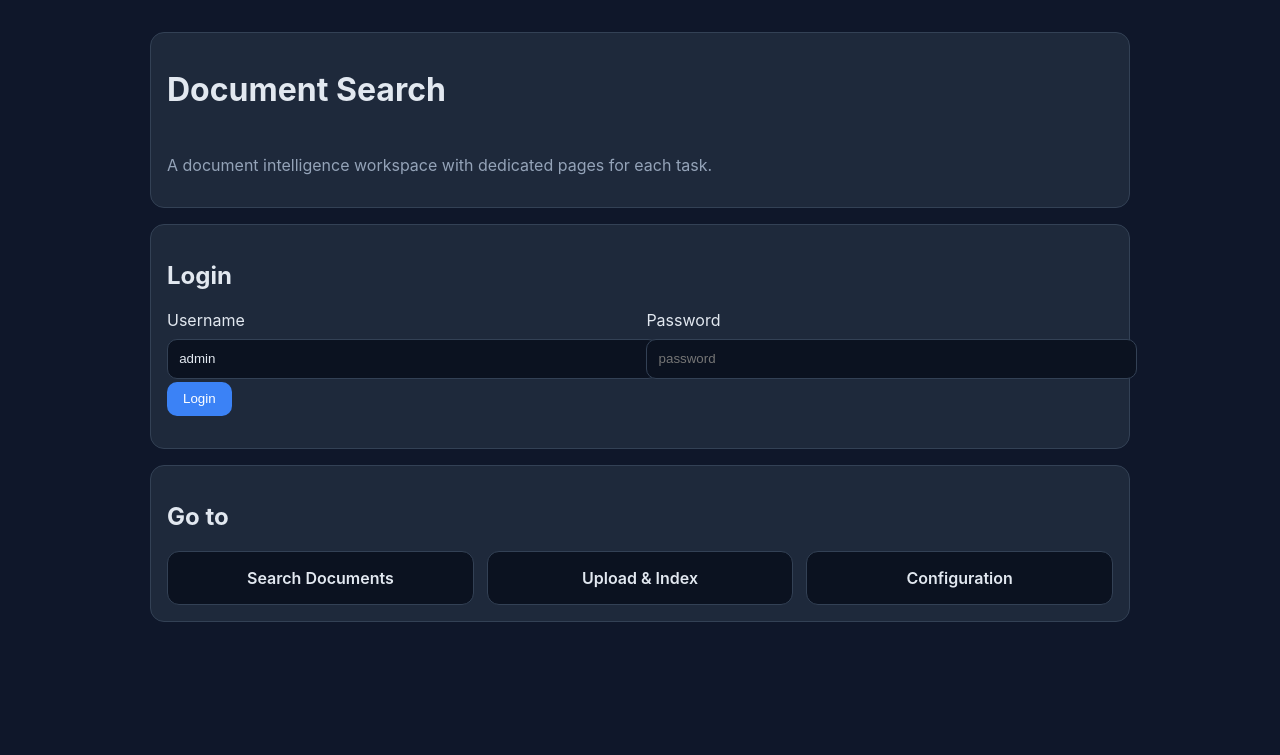
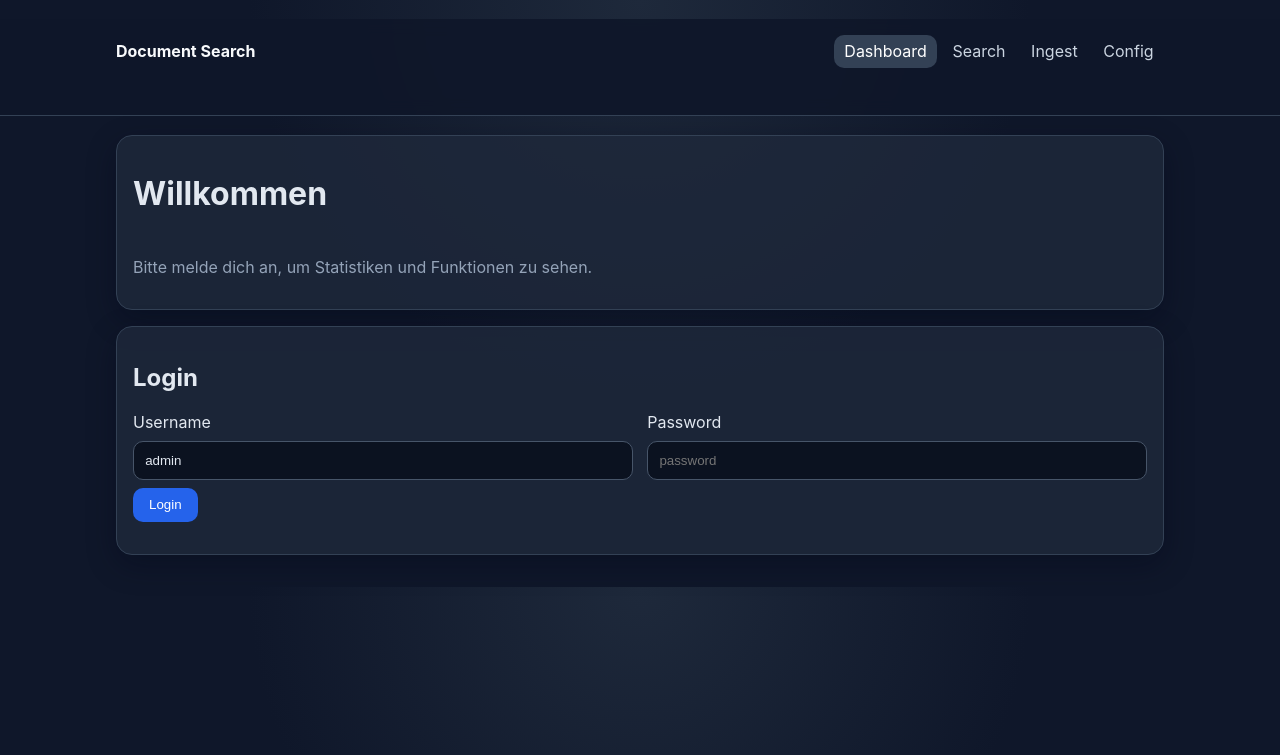
Before and after one commit to harpf/Seekr, a FastAPI app: page / in a window 1280 px wide. Shown: the top 755 px of the page. Run offline with FastAPI, Linux system fonts and the light colour scheme; some libraries are stand-ins or nearby versions.

Commit message:
Redesign UI with navbar and authenticated dashboard stats

```diff
--- a/document_search/app.py
+++ b/document_search/app.py
@@ -313,7 +313,8 @@ def create_app(db_path: str = "./document_index.db") -> FastAPI:
         db = store()
         docs = db.conn.execute("SELECT COUNT(*) FROM documents").fetchone()[0]
         blocks = db.conn.execute("SELECT COUNT(*) FROM content_blocks").fetchone()[0]
-        return {"documents": docs, "content_blocks": blocks, "db_path": db_path}
+        total_size = db.conn.execute("SELECT COALESCE(SUM(file_size), 0) FROM documents").fetchone()[0]
+        return {"documents": docs, "content_blocks": blocks, "total_file_size_bytes": total_size, "db_path": db_path}
 
     @app.get("/api/files/open")
     def api_files_open(document_id: int, x_auth_token: str | None = Header(default=None)):
--- a/document_search/web/static/app.js
+++ b/document_search/web/static/app.js
@@ -2,9 +2,7 @@ let token = localStorage.getItem('documentSearchToken');
 
 async function api(path, method = 'GET', body = null) {
   const headers = { 'X-Auth-Token': token ?? '' };
-  if (body !== null) {
-    headers['Content-Type'] = 'application/json';
-  }
+  if (body !== null) headers['Content-Type'] = 'application/json';
   const res = await fetch(path, { method, headers, body: body ? JSON.stringify(body) : null });
   if (!res.ok) {
     const text = await res.text();
@@ -23,6 +21,23 @@ function setText(id, message, isError = false) {
 function showAuthedPanels() {
   document.getElementById('appPanel')?.classList.remove('hidden');
   document.getElementById('configPanel')?.classList.remove('hidden');
+  document.getElementById('statusPanel')?.classList.remove('hidden');
+}
+
+function formatBytes(bytes) {
+  const size = Number(bytes || 0);
+  if (size <= 0) return '0 MB';
+  return `${(size / (1024 * 1024)).toFixed(2)} MB`;
+}
+
+async function loadStatus() {
+  try {
+    const status = await api('/api/status');
+    document.getElementById('welcomeText') && (document.getElementById('welcomeText').textContent = 'Du bist angemeldet. Hier ist der aktuelle Verarbeitungsstatus.');
+    document.getElementById('statDocuments') && (document.getElementById('statDocuments').textContent = String(status.documents ?? 0));
+    document.getElementById('statBlocks') && (document.getElementById('statBlocks').textContent = String(status.content_blocks ?? 0));
+    document.getElementById('statStorage') && (document.getElementById('statStorage').textContent = formatBytes(status.total_file_size_bytes ?? 0));
+  } catch (_) {}
 }
 
 async function login(options = { redirectToApp: true }) {
@@ -32,9 +47,8 @@ async function login(options = { redirectToApp: true }) {
     localStorage.setItem('documentSearchToken', token);
     setText('loginResult', `Logged in as ${data.username}`);
     showAuthedPanels();
-    if (options.redirectToApp === false && document.getElementById('configPanel')) {
-      await loadConfig();
-    }
+    await loadStatus();
+    if (options.redirectToApp === false && document.getElementById('configPanel')) await loadConfig();
   } catch (error) {
     setText('loginResult', `Login failed: ${error.message}`, true);
   }
@@ -64,9 +78,7 @@ async function loadConfig(){
     cfgExcludePatterns.value = (c.exclude_patterns || []).join(',');
     cfgMaxSize.value = c.max_file_size_mb ?? 100;
     configResult.textContent = 'Loaded config';
-  } catch (e) {
-    configResult.textContent = e.message;
-  }
+  } catch (e) { configResult.textContent = e.message; }
 }
 
 async function saveConfig(){
@@ -92,4 +104,21 @@ async function uploadDocument(){
 
 async function runUpdate(){ try { const res = await api('/api/update/run','POST',{}); updateResult.textContent = JSON.stringify(res,null,2);} catch(e){updateResult.textContent=e.message;} }
 
-showAuthedPanels();
+function initNav() {
+  const map = { home: '/', search: '/search', ingest: '/ingest', config: '/config' };
+  const activeHref = map[document.body?.dataset?.page || ''];
+  document.querySelectorAll('.nav-links a').forEach((link) => {
+    if (link.getAttribute('href') === activeHref) link.classList.add('active');
+  });
+}
+
+async function bootstrap() {
+  initNav();
+  if (token) {
+    showAuthedPanels();
+    await loadStatus();
+    if (document.getElementById('configPanel')) await loadConfig();
+  }
+}
+
+bootstrap();
--- a/document_search/web/static/styles.css
+++ b/document_search/web/static/styles.css
@@ -1,20 +1,27 @@
 :root { color-scheme: dark; }
-body { font-family: Inter, system-ui, sans-serif; margin: 0; background: #0f172a; color: #e2e8f0; }
-.container { max-width: 980px; margin: 2rem auto; padding: 0 1rem; }
-.card { background: #1e293b; border-radius: 14px; padding: 1rem; margin-bottom: 1rem; border: 1px solid #334155; }
-.hero { display: grid; gap: .5rem; }
-.grid-2 { display: grid; grid-template-columns: repeat(auto-fit,minmax(240px,1fr)); gap: .8rem; }
-label { display: grid; gap: .4rem; }
-input, textarea { width: 100%; padding: .7rem; border-radius: 10px; border: 1px solid #334155; background: #0b1220; color: #e2e8f0; margin: .2rem 0; }
-textarea { min-height: 88px; }
-.btn, button { background: #3b82f6; color: white; border: none; border-radius: 10px; padding: .6rem 1rem; cursor: pointer; text-decoration: none; display: inline-block; }
+* { box-sizing: border-box; }
+body { font-family: Inter, system-ui, sans-serif; margin: 0; background: radial-gradient(circle at top, #1e293b, #0f172a 45%); color: #e2e8f0; }
+.container { max-width: 1080px; margin: 1.2rem auto 2rem; padding: 0 1rem; }
+.topbar { position: sticky; top: 0; z-index: 20; border-bottom: 1px solid #334155; background: rgba(15, 23, 42, .9); backdrop-filter: blur(8px); }
+.topbar-inner { display: flex; align-items: center; justify-content: space-between; gap: 1rem; min-height: 64px; }
+.brand { color: #f8fafc; font-weight: 700; text-decoration: none; }
+.nav-links { display: flex; flex-wrap: wrap; gap: .3rem; }
+.nav-links a { color: #cbd5e1; text-decoration: none; padding: .4rem .65rem; border-radius: 10px; }
+.nav-links a.active, .nav-links a:hover { color: #fff; background: #334155; }
+.card { background: #1e293bcc; border-radius: 16px; padding: 1rem; margin-bottom: 1rem; border: 1px solid #334155; box-shadow: 0 10px 30px #02061755; }
+.hero { display: grid; gap: .45rem; }
+.form-grid { display: grid; grid-template-columns: repeat(auto-fit,minmax(250px,1fr)); gap: .9rem; }
+label { display: grid; gap: .35rem; }
+input, textarea { width: 100%; max-width: 100%; padding: .7rem; border-radius: 10px; border: 1px solid #475569; background: #0b1220; color: #e2e8f0; margin: .2rem 0; }
+textarea { min-height: 100px; resize: vertical; }
+.btn, button { background: #2563eb; color: #fff; border: none; border-radius: 10px; padding: .6rem 1rem; cursor: pointer; text-decoration: none; display: inline-block; margin-top: .25rem; }
 .btn-secondary { background: #475569; }
 pre { background: #0b1220; padding: .7rem; border-radius: 10px; overflow-x: auto; }
-.result { padding: .6rem; border-bottom: 1px solid #334155; }
+.result { padding: .9rem 0; border-bottom: 1px solid #334155; }
 .muted { color: #94a3b8; }
 .status.error { color: #fca5a5; }
 .hidden { display: none; }
-
-.grid-3 { display:grid; grid-template-columns: repeat(auto-fit,minmax(180px,1fr)); gap:.8rem; }
-.nav-card { background:#0b1220; border:1px solid #334155; border-radius:12px; padding:1rem; color:#e2e8f0; text-decoration:none; text-align:center; font-weight:600; }
-.nav-card:hover { border-color:#3b82f6; }
+.stats-grid { display: grid; grid-template-columns: repeat(auto-fit,minmax(200px,1fr)); gap: .9rem; }
+.stat-box { background: #0b1220; border: 1px solid #334155; border-radius: 12px; padding: .8rem; display: grid; gap: .35rem; }
+.stat-box span { color: #94a3b8; font-size: .9rem; }
+.stat-box strong { font-size: 1.4rem; }
--- a/document_search/web/templates/index.html
+++ b/document_search/web/templates/index.html
@@ -7,16 +7,28 @@
     <link rel="icon" href="data:," />
     <link rel="stylesheet" href="/static/styles.css" />
   </head>
-  <body>
+  <body data-page="home">
+    <nav class="topbar">
+      <div class="topbar-inner container">
+        <a class="brand" href="/">Document Search</a>
+        <div class="nav-links">
+          <a href="/">Dashboard</a>
+          <a href="/search">Search</a>
+          <a href="/ingest">Ingest</a>
+          <a href="/config">Config</a>
+        </div>
+      </div>
+    </nav>
+
     <main class="container">
       <header class="hero card">
-        <h1>Document Search</h1>
-        <p class="muted">A document intelligence workspace with dedicated pages for each task.</p>
+        <h1>Willkommen</h1>
+        <p id="welcomeText" class="muted">Bitte melde dich an, um Statistiken und Funktionen zu sehen.</p>
       </header>
 
       <section class="card">
         <h2>Login</h2>
-        <div class="grid-2">
+        <div class="form-grid">
           <label>Username<input id="username" placeholder="username" value="admin" /></label>
           <label>Password<input id="password" type="password" placeholder="password" /></label>
         </div>
@@ -24,12 +36,12 @@
         <p id="loginResult" class="status"></p>
       </section>
 
-      <section id="appPanel" class="card hidden">
-        <h2>Go to</h2>
-        <div class="grid-3">
-          <a class="nav-card" href="/search">Search Documents</a>
-          <a class="nav-card" href="/ingest">Upload & Index</a>
-          <a class="nav-card" href="/config">Configuration</a>
+      <section id="statusPanel" class="card hidden">
+        <h2>Systemstatistik</h2>
+        <div class="stats-grid">
+          <article class="stat-box"><span>Dateien eingelesen</span><strong id="statDocuments">0</strong></article>
+          <article class="stat-box"><span>Crawler-Blöcke verarbeitet</span><strong id="statBlocks">0</strong></article>
+          <article class="stat-box"><span>Speicherbedarf</span><strong id="statStorage">0 MB</strong></article>
         </div>
       </section>
     </main>
```
Also changed, not shown: document_search/web/templates/config.html (+5 -18 lines), document_search/web/templates/ingest.html (+6 -7 lines), document_search/web/templates/search.html (+15 -4 lines), tests/test_app_status.py (+12 -0 lines).
